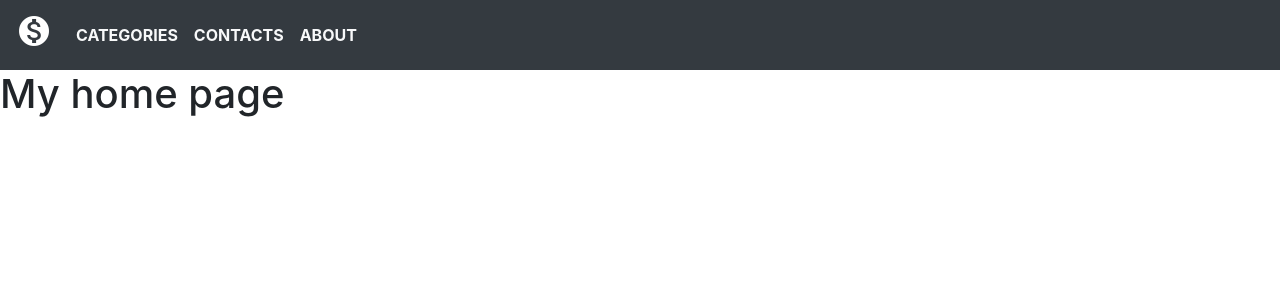
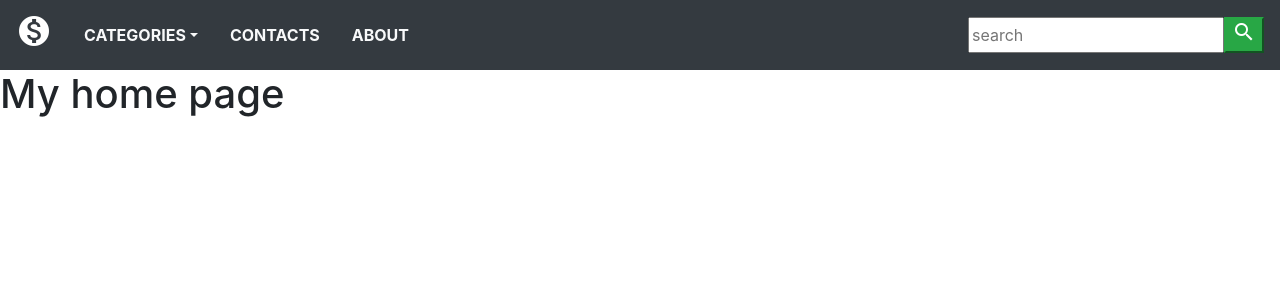
Before and after one commit to DontTouchMyMind/OnlineStoreDjango_Udemy, a Django app: page / in a window 1280 px wide. Shown: the top 300 px of the page. Run offline with Django 3.2, Linux system fonts and the light colour scheme; some libraries are stand-ins or nearby versions.

Commit message:
Added categories to navbar and search placeholder. Fixed display navbar for small window.

```diff
--- a/ecommerce/shop/templates/base.html
+++ b/ecommerce/shop/templates/base.html
@@ -11,8 +11,17 @@
 
     <style type="text/css">
       .material-icons.orange600 { color: #FB8C00; }
-      .material-icons.md-36 { font-size: 36px; }
-      .material-icons.md-light { color: rgba(255, 255, 255, 1); }
+      .material-icons.md-36 {
+          font-size: 36px;
+      }
+
+      .material-icons.md-24 {
+          font-size: 24px;
+      }
+
+      .material-icons.md-light {
+          color: rgba(255, 255, 255, 1);
+      }
       .material-icons.md-light.md-inactive { color: rgba(255, 255, 255, 0.3); }
     </style>
 
@@ -24,15 +33,40 @@
 <!--    <a href="{% url 'home' %}">Home</a>-->
 <!--    <a href="{% url 'about' %}">About</a>-->
 <!--    </header>-->
-    <nav class="navbar navbar-expand-md navbar-dark bg-dark">
-      <a href="#" class="navbar-brand"><i class="material-icons md-36">monetization_on</i></a>
-      <ul class="navbar-nav">
-        <li class="nav-item"><a class="nav-link text-light text-uppercase font-weight-bold" href="">Categories</a></li>
-        <li class="nav-item"><a class="nav-link text-light text-uppercase font-weight-bold" href="">Contacts</a></li>
-        <li class="nav-item"><a class="nav-link text-light text-uppercase font-weight-bold" href="">About</a></li>
-
-      </ul>
-    </nav>
+<nav class="navbar navbar-expand-md navbar-dark bg-dark">
+    <a href="#" class="navbar-brand"><i class="material-icons md-36">monetization_on</i></a>
+    <button class="navbar-toggler bg-light" data-toggle="collapse" data-target="#navbar"><span
+            class="navbar-toggler-icon"></span></button>
+    <div id="navbar" class="collapse navbar-collapse justify-content-between">
+        <ul class="navbar-nav">
+            <li class="nav-item dropdown"><a
+                    class="nav-link text-light text-uppercase font-weight-bold px-3 dropdown-toggle"
+                    data-toggle="dropdown" href="">Categories</a>
+                <div class="dropdown-menu">
+                    <a class="dropdown-item" href="">Category1</a>
+                    <a class="dropdown-item" href="">Category2</a>
+                    <a class="dropdown-item" href="">Category3</a>
+                    <a class="dropdown-item" href="">Category4</a>
+                    <a class="dropdown-item" href="">Category5</a>
+                </div>
+            </li>
+            <li class="nav-item"><a class="nav-link text-light text-uppercase font-weight-bold px-3"
+                                    href="">Contacts</a></li>
+            <li class="nav-item"><a class="nav-link text-light text-uppercase font-weight-bold px-3" href="">About</a>
+            </li>
+        </ul>
+        <form class="form-inline">
+            <div class="input-group">
+                <input type="text" placeholder="search">
+                <div>
+                    <button class="btn-success">
+                        <a><i class="material-icons md-24">search</i></a>
+                    </button>
+                </div>
+            </div>
+        </form>
+    </div>
+</nav>
     {% block content %}
     {% endblock %}
 
```
